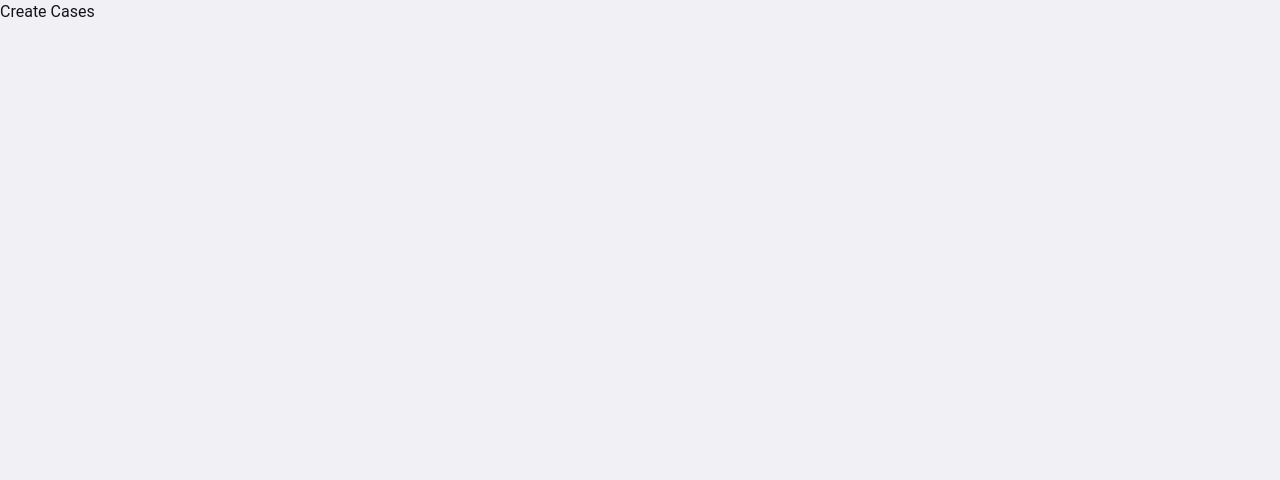
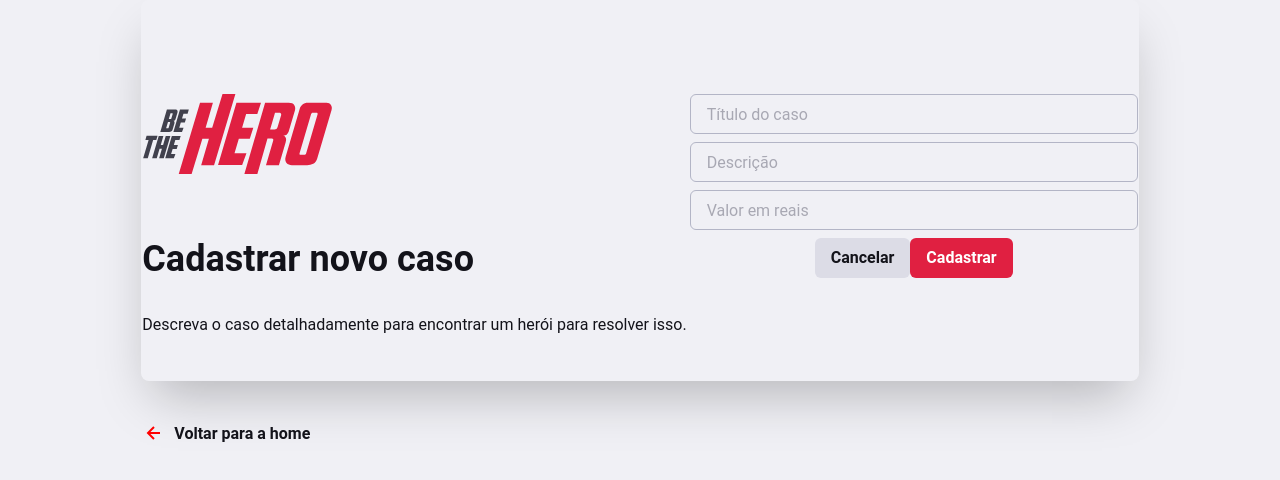
Before and after one commit to michelwene/Be-The-Hero, a Next.js app: page /cases/createCases in a window 1280 px wide. Shown: the top 480 px of the page. Built offline with nearby package versions, Linux system fonts and the light colour scheme.

Commit message:
createUsers

```diff
--- a/src/pages/cases/createCases.tsx
+++ b/src/pages/cases/createCases.tsx
@@ -1,7 +1,63 @@
+import {
+  Box,
+  Button,
+  Flex,
+  Heading,
+  Image,
+  Input,
+  Text,
+  VStack,
+} from "@chakra-ui/react";
+import { BiLeftArrowAlt } from "react-icons/bi";
+
 export default function createCases() {
   return (
-    <>
-      <h1>Create Cases</h1>
-    </>
+    <Flex
+      as="section"
+      borderRadius="8px"
+      boxShadow="2xl"
+      justifyContent="space-around"
+      width="78vw"
+      mx="auto"
+      my="auto"
+    >
+      <Flex flexDirection="column" maxHeight="381px" py="94px">
+        <Image
+          src="/Logo.svg"
+          alt="Logo Be-the-Hero"
+          width="191px"
+          height="80px"
+        />
+        <Heading as="h1" mt="64px" mb="32px">
+          Cadastrar novo caso
+        </Heading>
+        <Text>
+          Descreva o caso detalhadamente para encontrar um herói para resolver
+          isso.
+        </Text>
+
+        <Button
+          alignSelf="flex-start"
+          color="gray.1000"
+          mt="84px"
+          leftIcon={<BiLeftArrowAlt color="red" fontSize="1.5rem" />}
+          variant="link"
+          _active={{
+            transform: "scale(0.98)",
+          }}
+        >
+          Voltar para a home
+        </Button>
+      </Flex>
+      <VStack as="form" py="94px" flex="1" maxWidth="448px">
+        <Input type="text" placeholder="Título do caso" />
+        <Input placeholder="Descrição" />
+        <Input placeholder="Valor em reais" />
+        <Flex>
+          <Button>Cancelar</Button>
+          <Button colorScheme="red">Cadastrar</Button>
+        </Flex>
+      </VStack>
+    </Flex>
   );
 }
--- a/src/styles/theme.ts
+++ b/src/styles/theme.ts
@@ -23,6 +23,7 @@ export const theme = extendTheme({
   styles: {
     global: {
       body: {
+        height: "100vh",
         bg: "gray.50",
         color: "gray.1000",
       },
```
